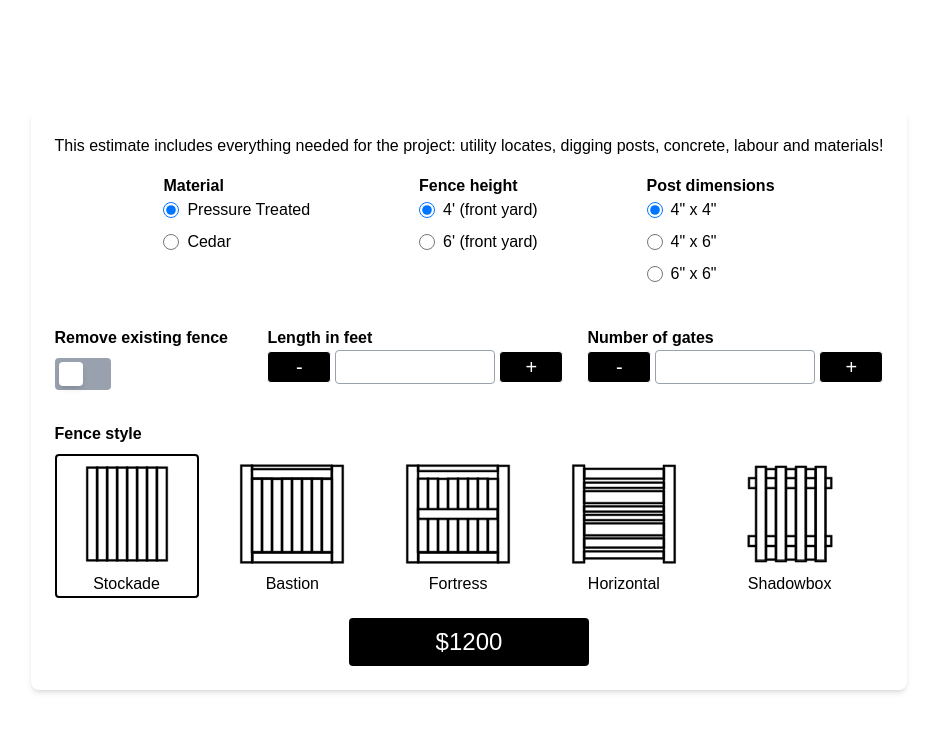
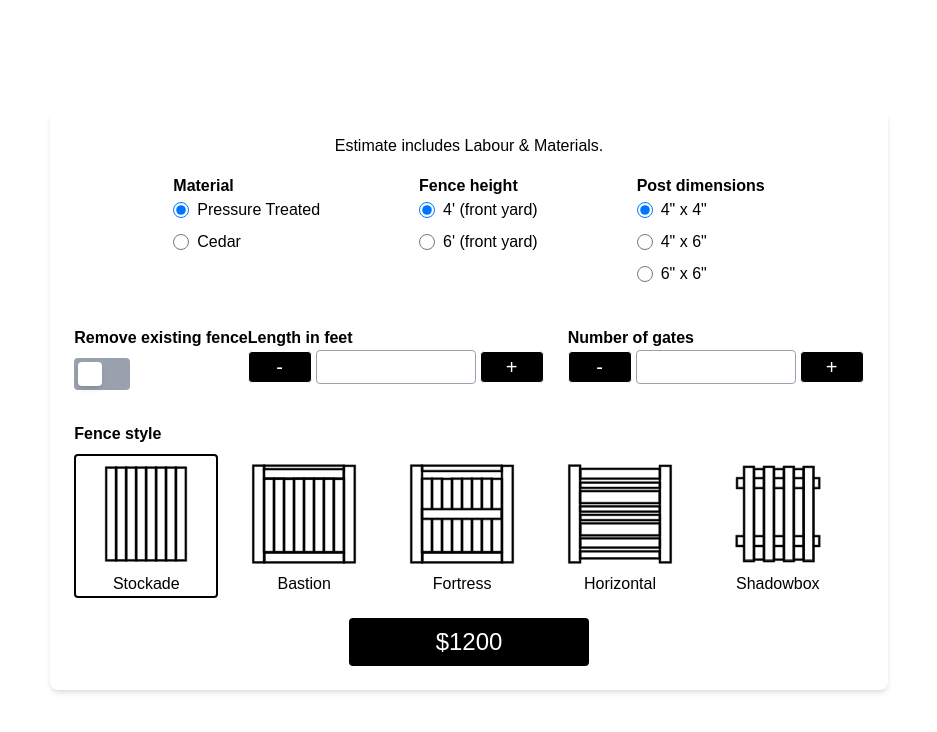
Before and after one commit to SandragonCorp/calculator, a Next.js app: page / in a window 1280 px wide. Shown: the top 732 px of the page, without its empty margins (171-1108 px from the left). Built offline with nearby package versions, Linux system fonts and the light colour scheme.

Commit message:
updated header

```diff
--- a/src/app/page.js
+++ b/src/app/page.js
@@ -81,10 +81,7 @@ export default function Home() {
     <section>
       <div className="flex flex-row items-center justify-center min-h-screen p-4">
         <div className="flex flex-col items-center justify-center p-6 mx-4 bg-white rounded-lg shadow-md max-w-5xl min-w-80">
-          <h1 className="mb-4 text-center">
-            This estimate includes everything needed for the project: utility
-            locates, digging posts, concrete, labour and materials!
-          </h1>
+          <h1 className="mb-4 text-center">Estimate includes Labour & Materials.</h1>
           {/* Radio Group */}
           <div className="flex flex-col md:flex-row items-start w-full justify-start gap-5 md:gap-0 md:justify-evenly mb-10">
             {/* Material Option */}
```
